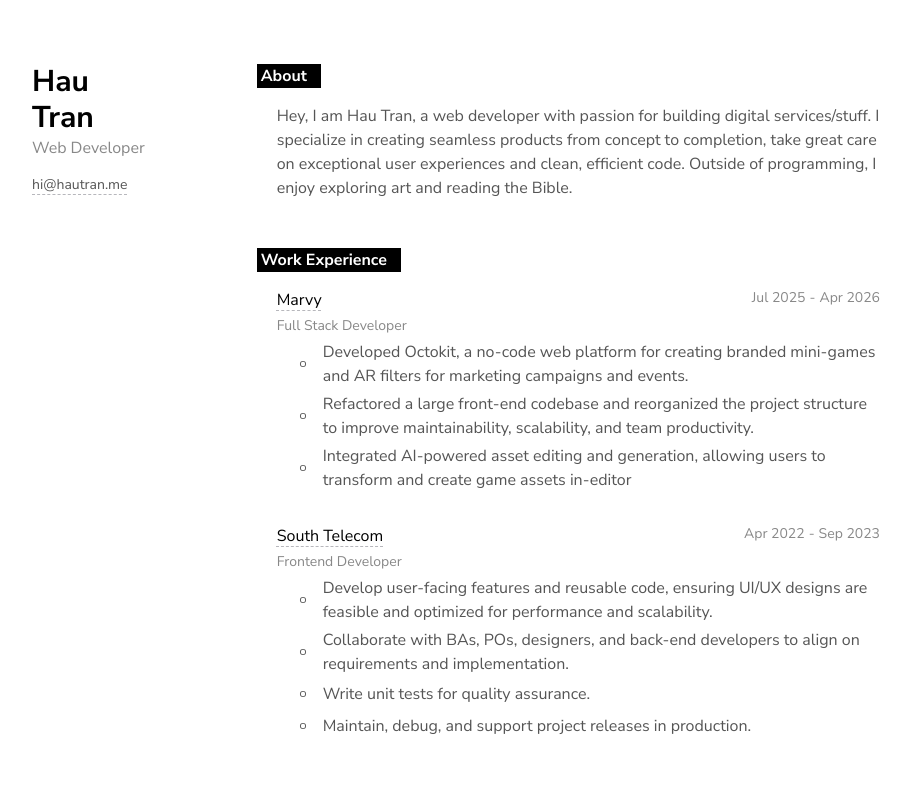
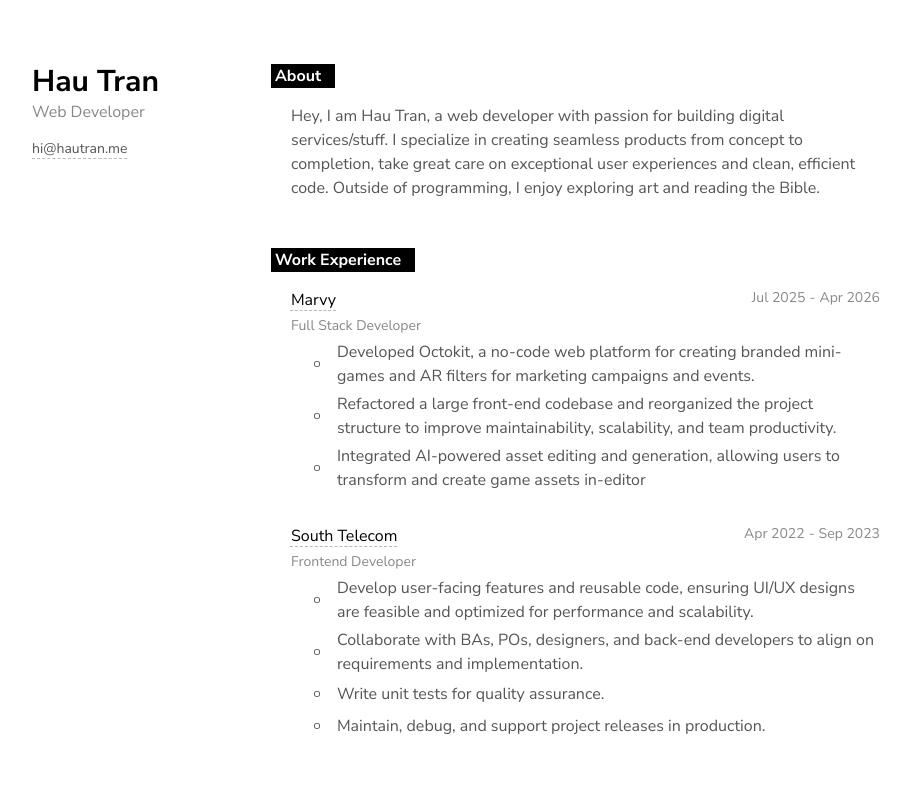
Before and after one commit to dauphaihau/hautran.me, a Vue app: page / in a window 1280 px wide. Shown: the top 786 px of the page, without its empty margins (184-1094 px from the left). Built offline with nearby package versions, Linux system fonts and the light colour scheme; some icons are missing.

Commit message:
fix(profile): prevent name from wrapping

```diff
--- a/src/components/Profile.vue
+++ b/src/components/Profile.vue
@@ -9,7 +9,7 @@ import { toIcon, IconKey } from '../utils/to-icon.ts';
     <div class="sticky top-0">
       <div class="card text-left">
         <div>
-          <h3 class="text-3xl font-bold text-primary-deeper">
+          <h3 class="text-3xl font-bold text-primary-deeper text-nowrap">
             {{ resume.basics.name }}
           </h3>
           <div class="text-primary-light text-nowrap">
```
